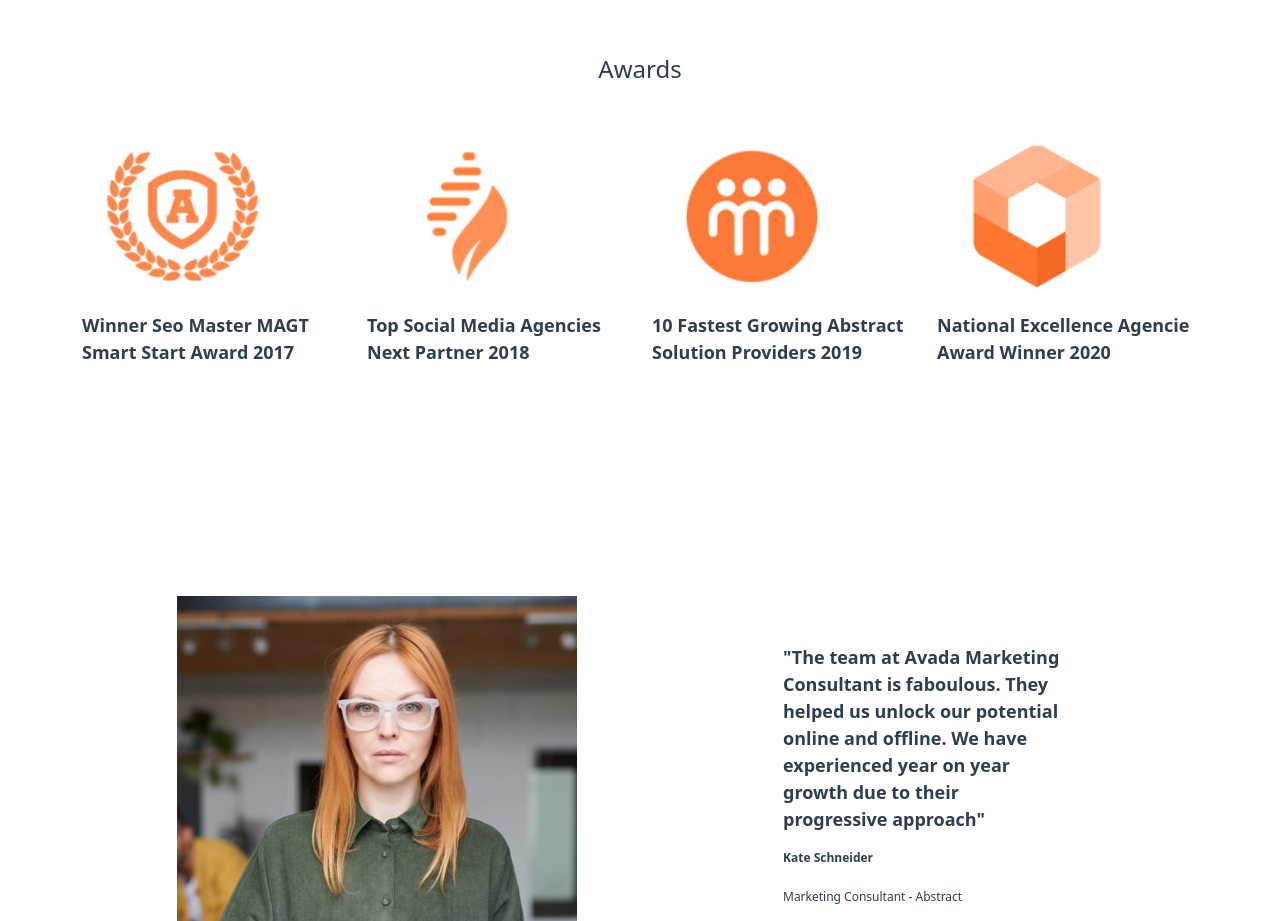
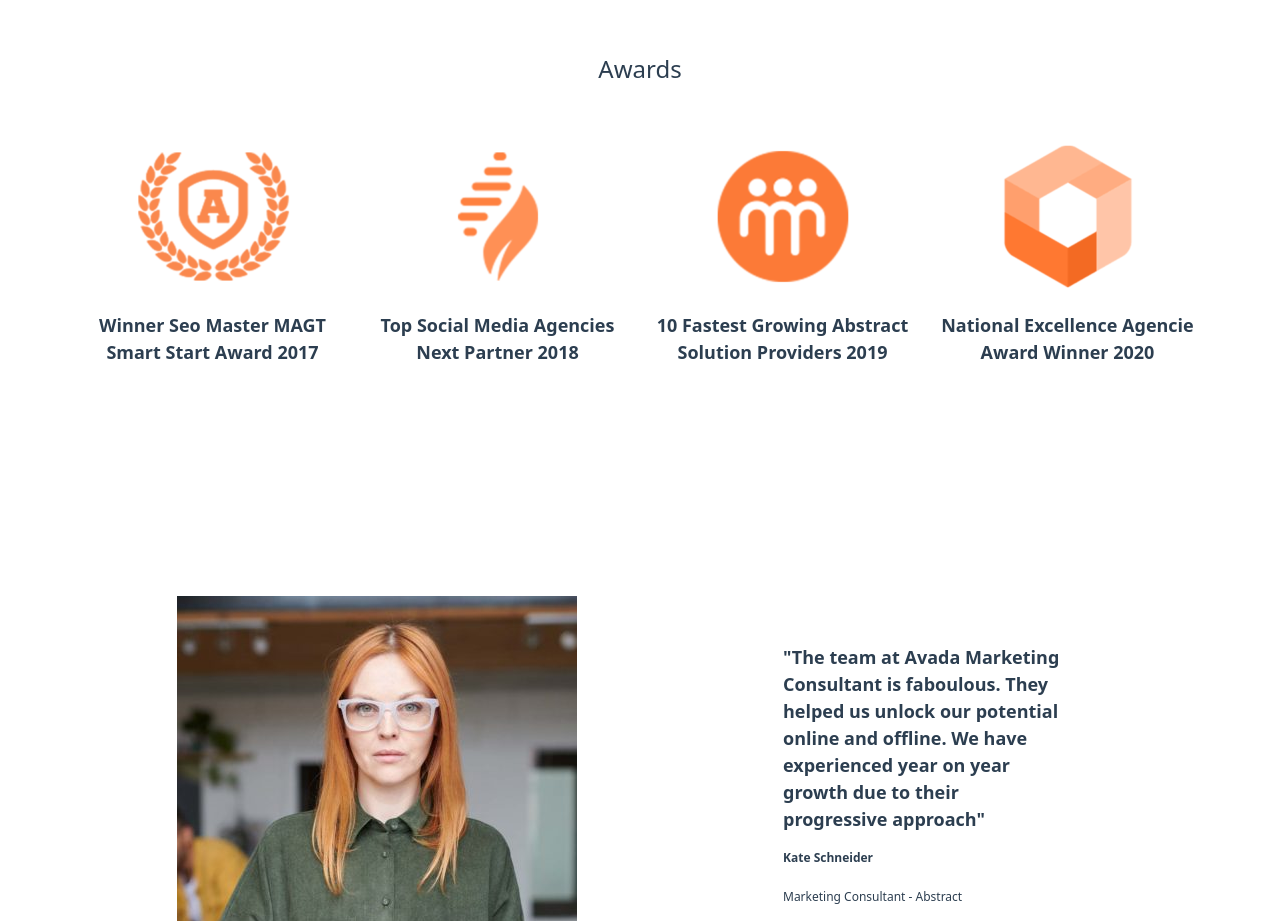
Before and after one commit to Trusimo/proj-html-vuejs, a Vue app: page / in a window 1280 px wide. Shown: the part 5080-6001 px from the top of the page. Built offline with nearby package versions, Linux system fonts and the light colour scheme.

Commit message:
centering awards img

```diff
--- a/src/components/TheMain.vue
+++ b/src/components/TheMain.vue
@@ -132,7 +132,7 @@
         <div class="container padding-sec">
             <h4 class="text-center">Awards</h4>
             <div class="row flex-partner">
-                <div class="col" v-for="(prize, index) in awards" :key="index">
+                <div class="col text-center" v-for="(prize, index) in awards" :key="index">
                     <div><img :src="prize.img"></div>
                     <span class="bold">{{ prize.prizeName }}</span>
                 </div>
```
